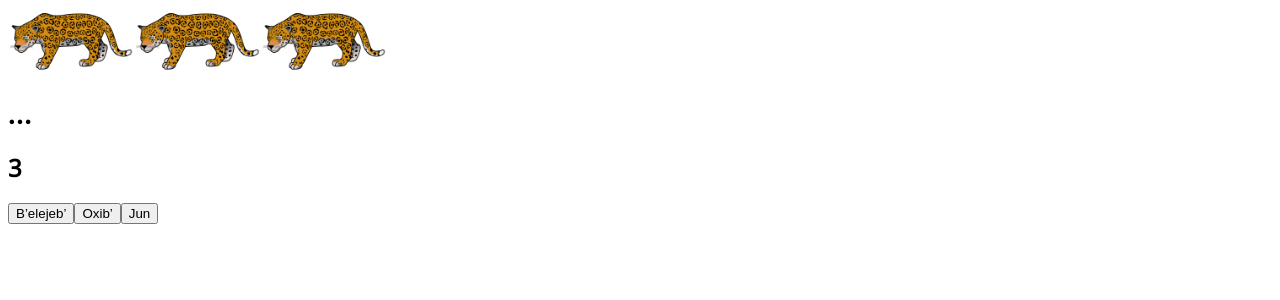
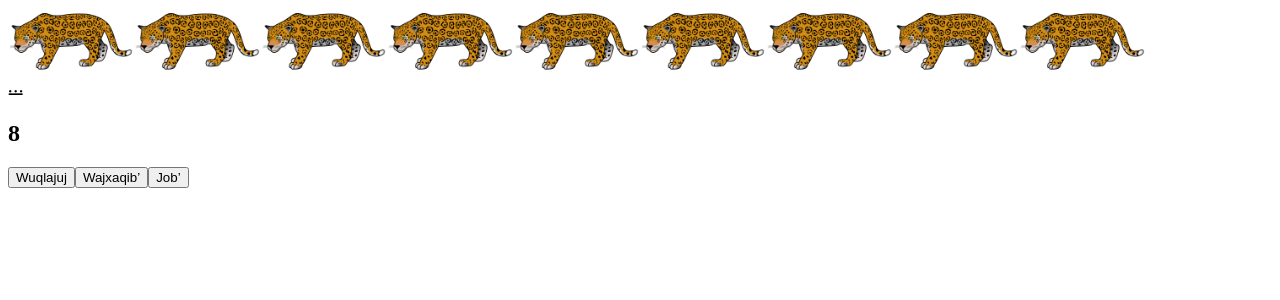
Before and after one commit to crlsktr/kiche, a SvelteKit app: page / in a window 1280 px wide. Shown: the top 300 px of the page. Built offline with nearby package versions, Linux system fonts and the light colour scheme.

Commit message:
restructure to clean up the main page

```diff
--- /dev/null
+++ b/src/lib/animals.ts
@@ -0,0 +1 @@
+export const animalOptions:string[] = ["jaguar"];
--- /dev/null
+++ b/src/lib/components/MayanNumeral.svelte
@@ -0,0 +1,15 @@
+<!-- This only supports numbers up to 20 -->
+<script lang="ts">
+    export let number:number = 0;
+    import {numerals} from "$lib/numerals"
+</script>
+<style>
+    @font-face {
+        font-family: 'MayanNumerals';
+        src: url('/MayanNumerals.ttf');
+    }
+    * {
+        font-family: 'MayanNumerals', sans-serif;
+    }
+</style>
+<div>{numerals[number]}</div>
--- a/src/lib/index.ts
+++ b/src/lib/index.ts
@@ -1 +1,10 @@
 // place files you want to import through the `$lib` alias in this folder.
+export const shuffleArray = (array:any[]) => {
+    for (let i = array.length - 1; i > 0; i--) {
+    const j = Math.floor(Math.random() * (i + 1));
+    [array[i], array[j]] = [array[j], array[i]];
+    }
+}
+
+export const randomSelection = (options:any[]) => options[Math.floor(Math.random() * options.length)];
+export const get_other_random = (not_this_one:string, fromThisList:any[]) => randomSelection(fromThisList.filter(x => x !== not_this_one))
--- /dev/null
+++ b/src/lib/numerals.ts
@@ -0,0 +1,2 @@
+export const numerals:string[] = ["𝋠","𝋡","𝋢","𝋣","𝋤","𝋥","𝋦","𝋧","𝋨","𝋩","𝋪","𝋫","𝋬","𝋭","𝋮","𝋯","𝋰","𝋱","𝋲","𝋳"];
+export const numberNames:string[] = ["Majb’al","Jun","Keb’","Oxib’","Kajib’","Job’","Waqib’","Wuqub’","Wajxaqib’","B’elejeb’","Lajuj","Julajuj","Kab’lajuj","Oxlajuj","Kajlajuj","Jolajuj","Waqlajuj","Wuqlajuj","Wajxaqlajuj","B’elejlajuj","juwinaq"]
--- a/src/routes/+page.svelte
+++ b/src/routes/+page.svelte
@@ -1,45 +1,36 @@
 <script lang="ts">
-    const animal_options:string[] = ["jaguar"];
-    const numerals:string[] = ["𝋠","𝋡","𝋢","𝋣","𝋤","𝋥","𝋦","𝋧","𝋨","𝋩","𝋪","𝋫","𝋬","𝋭","𝋮","𝋯","𝋰","𝋱","𝋲","𝋳"];
-    const numbers:string[] = ["Majb’al","Jun","Keb’","Oxib’","Kajib’","Job’","Waqib’","Wuqub’","Wajxaqib’","B’elejeb’","Lajuj","Julajuj","Kab’lajuj","Oxlajuj","Kajlajuj","Jolajuj","Waqlajuj","Wuqlajuj","Wajxaqlajuj","B’elejlajuj","juwinaq"]
-    const shuffleArray = (array:any[]) => {
-        for (let i = array.length - 1; i > 0; i--) {
-        const j = Math.floor(Math.random() * (i + 1));
-        [array[i], array[j]] = [array[j], array[i]];
-        }
-    }
-    let selected_animal :number = Math.floor(Math.random() * animal_options.length);
-    let selected_number :number = Math.floor(Math.random() * numerals.length);
-    let images = Array(selected_number+1).join(animal_options[selected_animal]+",").split(",");
-    let src = animal_options[selected_animal] + ".png";
-    const random_selection = (options:any[]) => options[Math.floor(Math.random() * options.length)];
-    let get_other_random = (not_this_one:string) => random_selection(numbers.filter(x => x !== not_this_one))
-    let possible_options = [numbers[selected_number],get_other_random(numbers[selected_number]),get_other_random(numbers[selected_number])];
+    import {shuffleArray, randomSelection,get_other_random} from "$lib/index";
+    import {numberNames, numerals} from "$lib/numerals";
+    import {animalOptions} from "$lib/animals";
+    import MayanNumeral from "$lib/components/MayanNumeral.svelte";
+
+    let selected_animal_index :number = Math.floor(Math.random() * animalOptions.length);
+    let selected_number_index :number = Math.floor(Math.random() * numerals.length);
+    let src = animalOptions[selected_animal_index] + ".png";
+    let possible_options = [
+        numberNames[selected_number_index],
+        get_other_random(numberNames[selected_number_index],numberNames),
+        get_other_random(numberNames[selected_number_index],numberNames)
+    ];
     shuffleArray(possible_options);
     let latest_answer:string = "";
     const checkAnswer = (ans:string) => {latest_answer = ans;}
 </script>
 <style>
-    @font-face {
-        font-family: 'MayanNumerals';
-        src: url('/MayanNumerals.ttf');
-    }
     img {
         width: 10%;
     }
-    h2 {
-        font-family: 'MayanNumerals', sans-serif;
-    }
 </style>
-{#each images as img}
-    {#if img!=="" && img.length>0}
-    <img alt="{img}" src={img+".png"}/>
+{#each Array(selected_number_index + 1) as img,i}
+    {#if animalOptions[selected_animal_index]!==""}
+    <img alt="{animalOptions[selected_animal_index]}" {src}/>
     {/if}
 {/each}
-<h2>{numerals[selected_number]}</h2>
-<h2>{selected_number}</h2>
+<MayanNumeral number="{selected_number_index}" />
+<!-- <h2>{numerals[selected_number_index]}</h2> -->
+<h2>{selected_number_index}</h2>
 
 {#each possible_options as possible}
     <button on:click={() => checkAnswer(possible)}>{possible}</button>
 {/each}
-{#if latest_answer !=="" }<h2>{latest_answer === numbers[selected_number] ? "✔️" : "❌"}</h2>{/if}
+{#if latest_answer !=="" }<h2>{latest_answer === numberNames[selected_number_index] ? "✔️" : "❌"}</h2>{/if}
```
